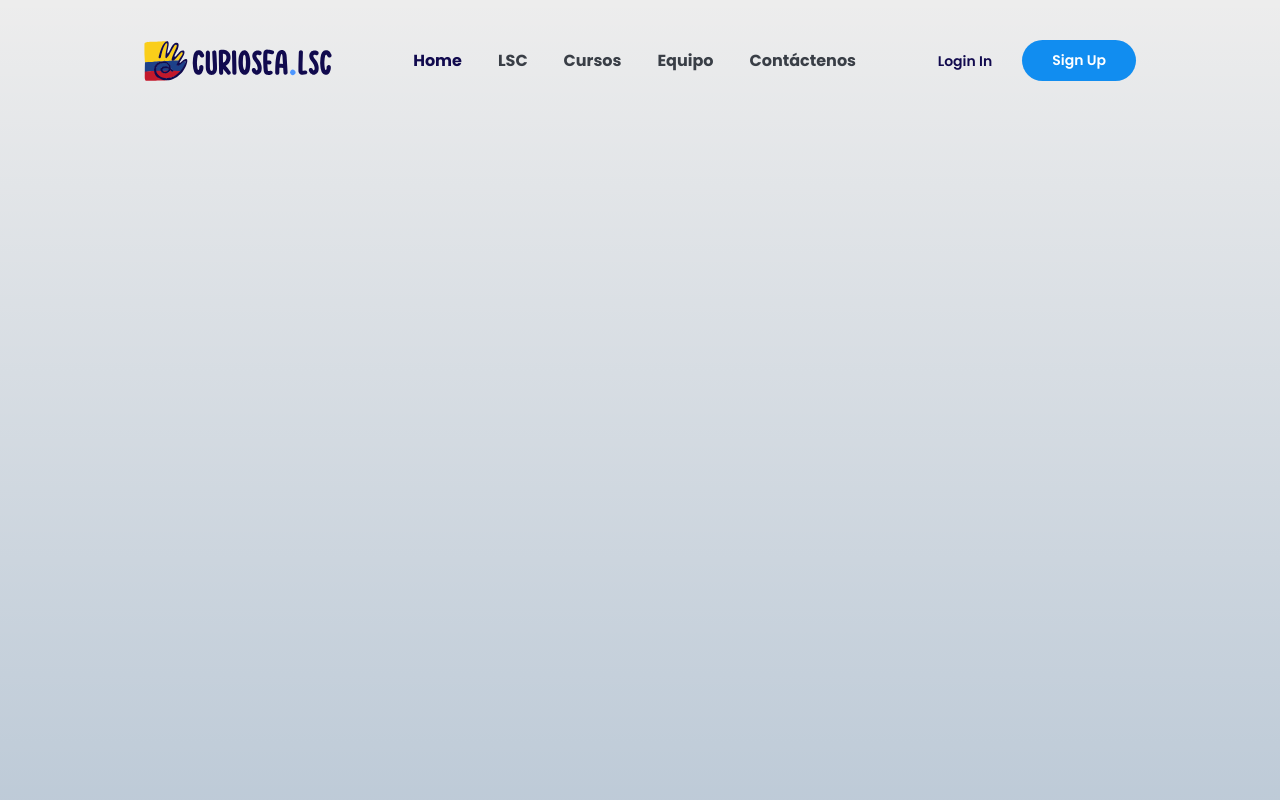
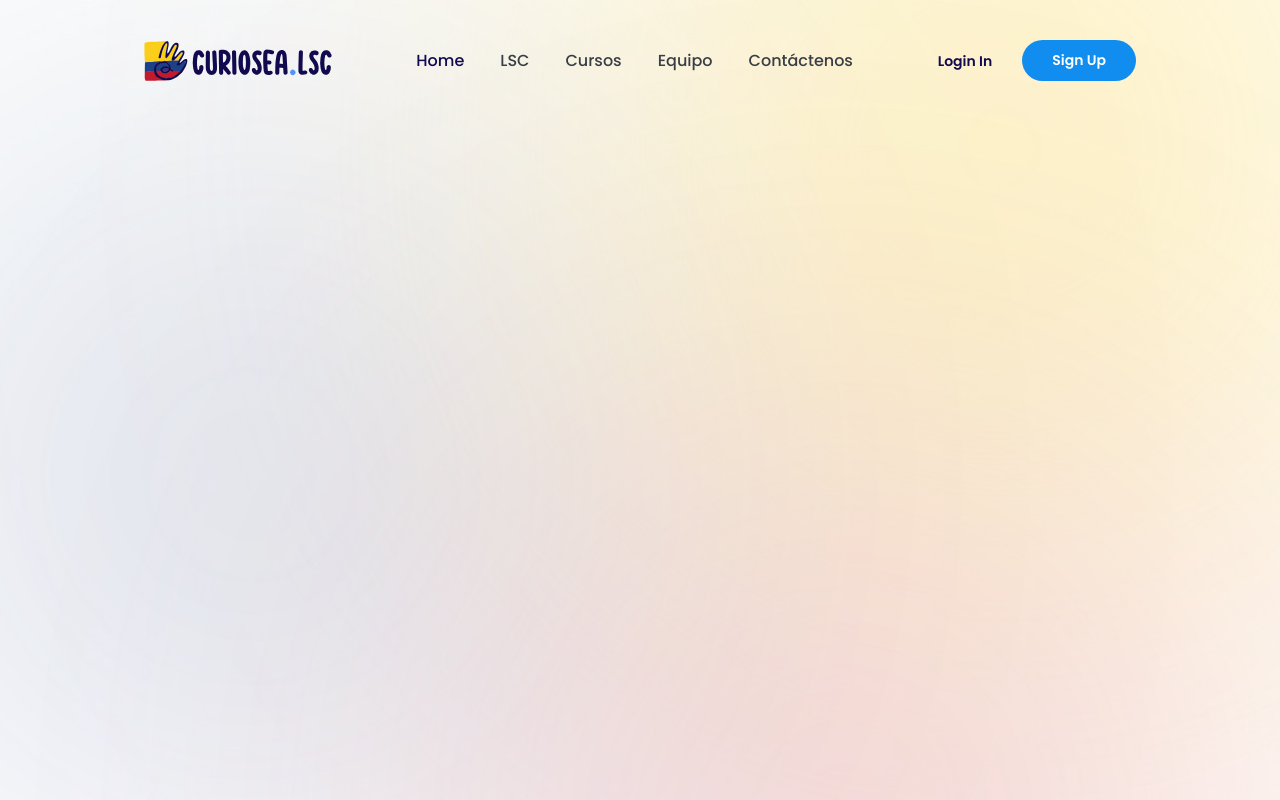
Before and after one commit to VirginiaCreativa/curiosea-lsc, a React app: page / in a window 1280 px wide. Built offline with nearby package versions, Linux system fonts and the light colour scheme.

Commit message:
Background part 2

```diff
--- a/src/App.jsx
+++ b/src/App.jsx
@@ -1,10 +1,12 @@
 import React from 'react';
 import styled from 'styled-components';
 
+import background from './assets/background.jpg';
 import Layout from './layouts/Layout';
 
 const Background = styled.div`
-  background: linear-gradient(0deg, rgba(0,65,130, 0.2) 0%, rgba(255,255,255,0) 100%);
+  background: url(${background}) no-repeat center center fixed;
+  background-size: cover;
   height: 100vh;
 `;
 function App() {
--- a/src/layouts/Navigation/Navigation.jsx
+++ b/src/layouts/Navigation/Navigation.jsx
@@ -13,14 +13,13 @@ const NavList = styled.ul`
    li {
      a {
         margin: 0 10px;
-        font-weight: 700;
+        font-weight: 500;
         font-size: 16px;
         color: ${Variable.grey_4};
         &:hover {
           color: ${Variable.blue};
         }
         &.active {
-          font-weight: 700;
           color: ${Variable.blue};
         }
       }
```
Also changed, not shown: src/assets/background.jpg (added).
